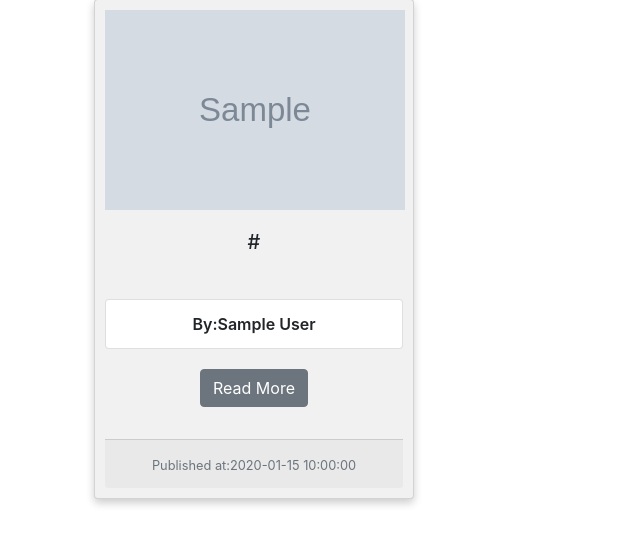
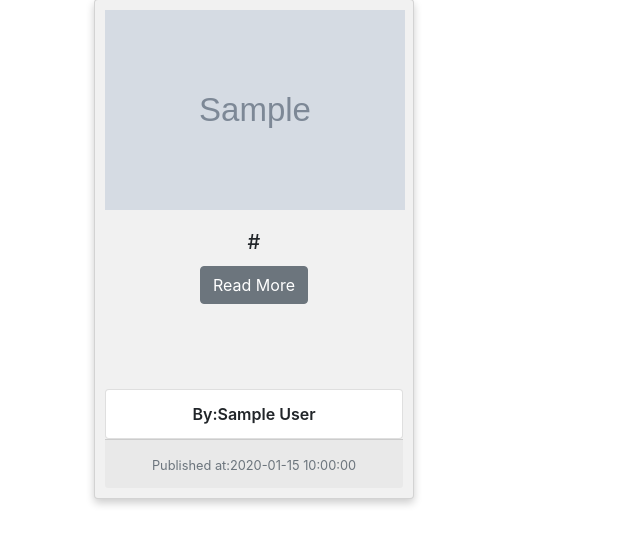
Before and after one commit to Mercynenoh/News-App, a Flask app: template app/templates/news.html in a window 1280 px wide. Shown: the part 81-626 px from the top of the page, without its empty margins (0-640 px from the left). Run offline with Flask 2, Linux system fonts and the light colour scheme; the template is opened without the code that fills it: most values are stand-ins (such as "Sample title", 1, 10 or a date in 2020); grey boxes marked "Sample" are stand-in pictures; some libraries are stand-ins or nearby versions.

Commit message:
add card body

```diff
--- a/app/templates/news.html
+++ b/app/templates/news.html
@@ -11,13 +11,11 @@
                 <img src="{{ article.urlToImage }}" alt="{{ article.title }} ">
                 <div class="card-body">
                   <h5 class="card-title">{{article.url}}</h5>
+                  <a href="{{ article.title}}" target= "_blank" class="btn btn-secondary">Read More</a>
                 </div>
                 <ul class="list-group list-group-light list-group-small">
                   <li class="list-group-item px-4">By:{{article.author}}</li>
                 </ul>
-                <div class="card-body">
-                  <a href="{{ article.title}}" target= "_blank" class="btn btn-secondary">Read More</a>
-                </div>
                 <div class="card-footer">
                   <small class="text-muted">Published at:{{article.publishedAt}}</small>
                 </div>
```
